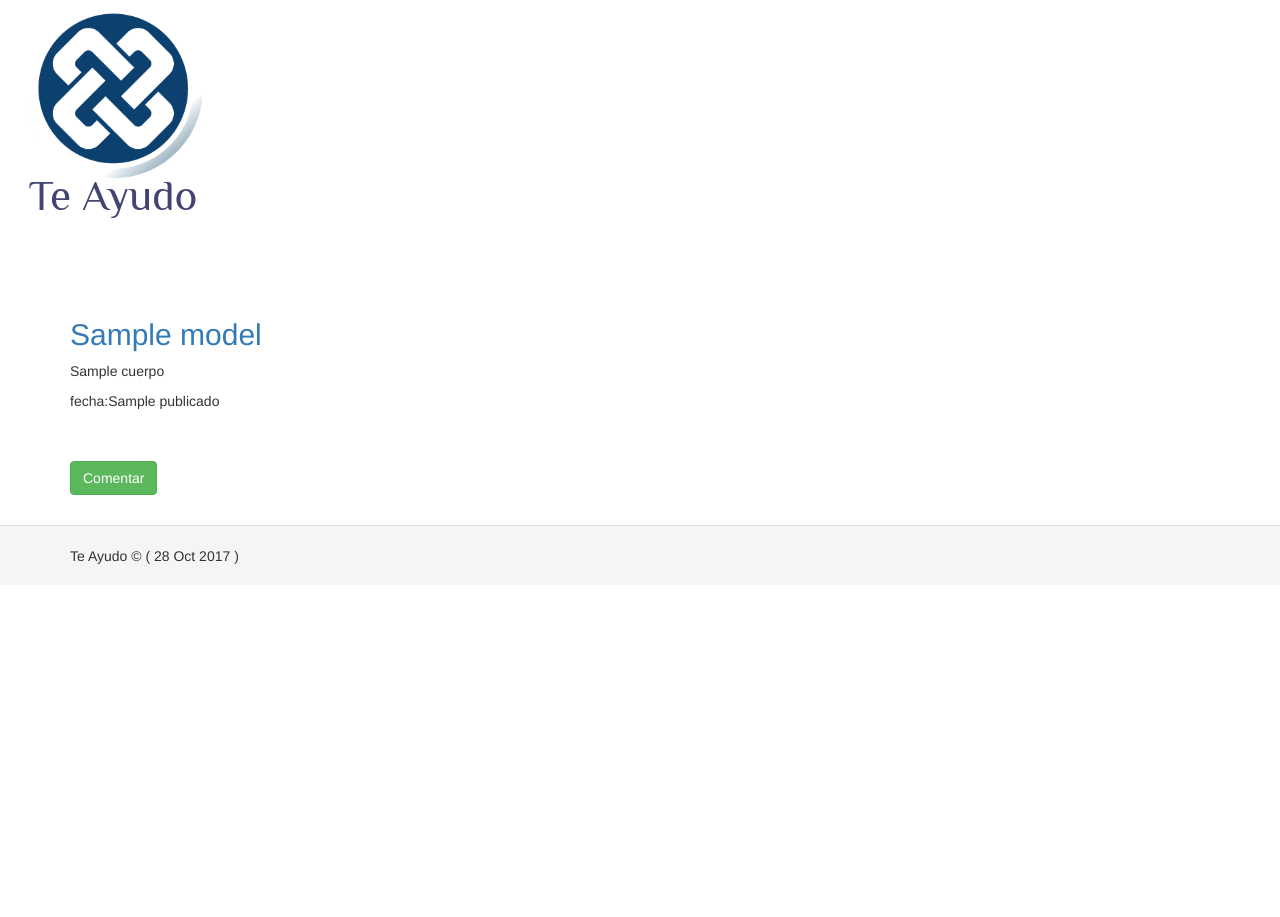
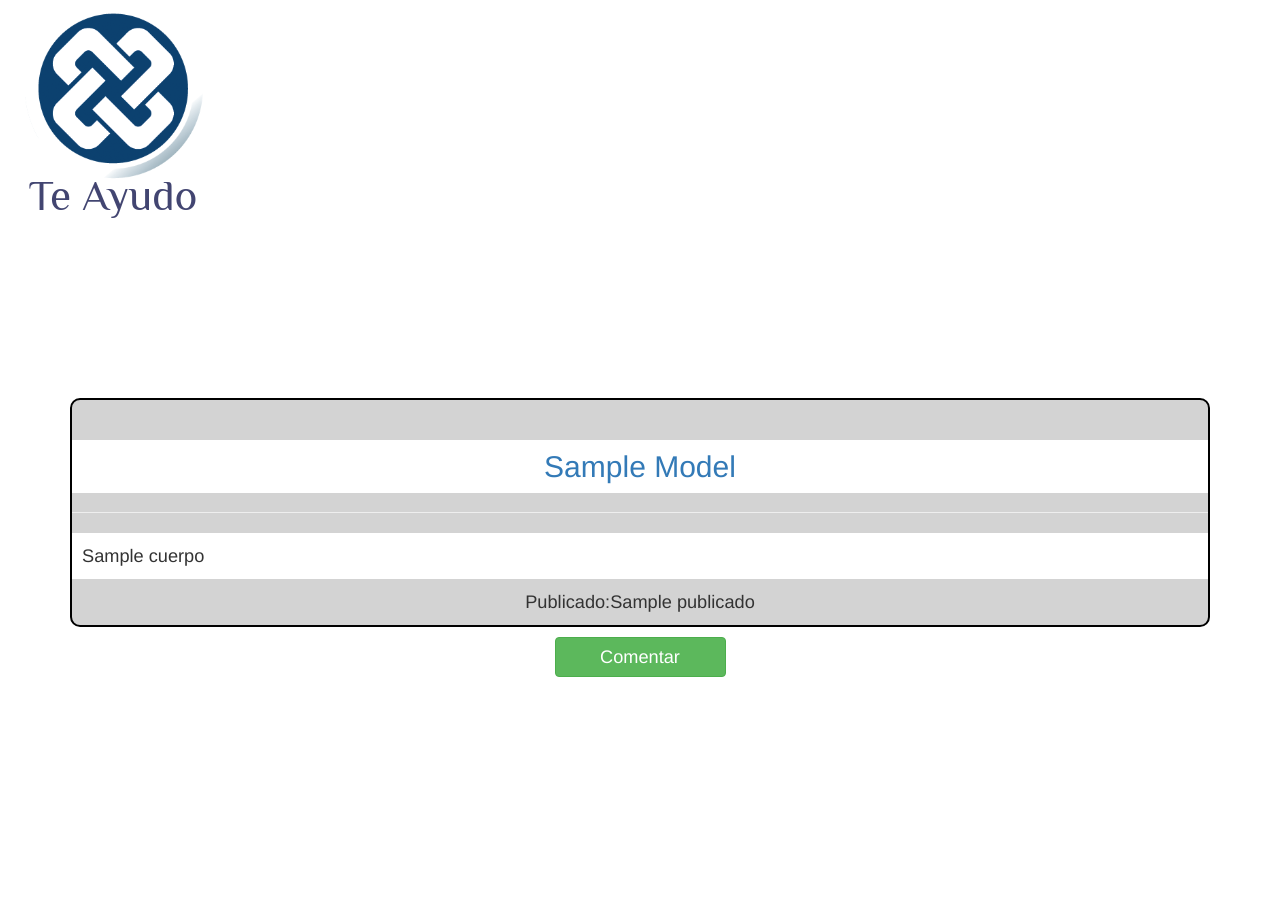
Before and after one commit to aaronFdez/teayudo, a Yii app: template views/noticias/view.php in a window 1280 px wide. Shown: the top 917 px of the page. Run offline with PHP 8.4 and a stand-in for Yii, Linux system fonts and the light colour scheme; the template is opened without the code that fills it: most values are stand-ins (such as "Sample title", 1, 10 or a date in 2020); data that the repository does not hold is empty; some libraries are stand-ins or nearby versions.

Commit message:
arreglo de vista para comentario

```diff
--- a/views/layouts/main.php
+++ b/views/layouts/main.php
@@ -56,7 +56,7 @@ AppAsset::register($this);
         'options' => ['class' => 'navbar-nav navbar-right'],
         'items' => [
             ['label' => 'Noticias', 'url' => ['/noticias/index']],
-            // ['label' => 'Conócenos', 'url' => ['/site/about']],
+            ['label' => 'Conócenos', 'url' => ['/site/about']],
             Yii::$app->user->isGuest ? (
                 ['label' => 'Mi perfil', 'url' => ['/site/login']]
                 ) : (
--- a/views/noticias/view.php
+++ b/views/noticias/view.php
@@ -6,20 +6,22 @@ $this->title = $model->titulo;
 $this->params['breadcrumbs'][] = ['label' => 'Noticias', 'url' => ['index']];
 $this->params['breadcrumbs'][] = $this->title;
 ?>
-<div class="noticia-view">
+<div class="noticia-view" id="notVi">
 
 
+    <div class="page-header">
+        <h2><a href="<?=$model->enlace ?>"> <?= $model->titulo ?></a></h2>
+      </div>
 
-    <p>
-        <h2><a href="<?=$model->enlace ?>"> <?= $model->titulo ?></a></h2>
-    </p>
-    <p><?= $model->cuerpo ?></p>
-    <p>
+    <p id="cuerpo"><?= $model->cuerpo ?></p>
+    <p class="notPub">
         <!-- subido por :?= $model->usuario->nombre?> | -->
         <!-- tipo:    $model->tipoNoticia->tipo?> | -->
-        fecha:<?= $model->publicado ?>
-    </p><br><br>
+        Publicado:<?= $model->publicado ?>
+    </p>
     <!-- <h3>Comentarios (?= $numComentarios; ?>)</h3><br><br> -->
+</div>
+<div class="botonComentar">
         <p>
             <!-- Html::a('Profile', ['user/view', 'id' => $id], ['class' => 'profile-link'])  -->
             <?= Html::a(
@@ -28,6 +30,7 @@ $this->params['breadcrumbs'][] = $this->title;
                 ['class' => 'btn btn-success']
             ); ?>
         </p>
+</div>
     <!-- php foreach ($comentarios as $comentario) {?> -->
         <!-- <div class="bg-info">
             <p>Autor del comentario:?= $comentario->usuario->nombre ?></p>
--- a/views/site/index.php
+++ b/views/site/index.php
@@ -30,7 +30,7 @@ $this->title = 'My Yii Application';
 
     <div class="container">
         <ul class="nav nav-pills nav-justified">
-            <li><a href="#"><span class="glyphicon glyphicon-warning-sign" aria-hidden="true">
+            <li><a href="#"><span class="glyphicon glyphicon-home" aria-hidden="true">
             </span> Hogar</a></li>
             <li><a href="#"><span class="glyphicon glyphicon-plane" aria-hidden="true">
             </span> Abogados</a></li>
@@ -61,7 +61,7 @@ $this->title = 'My Yii Application';
             <div class="col-lg-4">
                 <h2>Temas de ayuda</h2>
 
-                <p>aaaaaaaaaaaaAquí hay una relación de los principales temas donde otros usuarios han pedido ayuda o están siendo aclaradas dudas sobre todo tipo
+                <p>Aquí hay una relación de los principales temas donde otros usuarios han pedido ayuda o están siendo aclaradas dudas sobre todo tipo
                 de temas profesionales como albañilería, informática, fontanería, abogacía, ...</p>
 
                 <p><a class="btn btn-default" href="http://www.yiiframework.com/doc/">ir a temas &raquo;</a></p>
--- a/web/css/site.css
+++ b/web/css/site.css
@@ -34,6 +34,44 @@ body {
 .not-set {
     color: #c55;
     font-style: italic;
+}
+
+.noticia-view {
+    margin-top: 100px;
+    border: 2px solid black;
+    border-radius: 10px;
+    background-color: lightgrey;
+}
+
+.noticia-view h2 {
+    text-transform: capitalize;
+    padding: 10px;
+    background-color: white;
+    text-align: center;
+}
+
+#cuerpo {
+    padding: 10px;
+    margin-left: auto;
+    margin-right: auto;
+    font-size: 1.3em;
+    background-color: white;
+}
+
+.notPub {
+    background-color: lightgrey;
+    font-size: 1.3em;
+    text-align: center;
+}
+
+.botonComentar {
+    text-align: center;
+    margin-top: 10px;
+}
+
+.botonComentar p a {
+    width: 15%;
+    font-size: 1.3em;
 }
 
 /* add sorting icons to gridview sort links */
```
Also changed, not shown: views/noticias/index.php (+14 -6 lines). Lines whose indentation alone changed are shown as unchanged.
